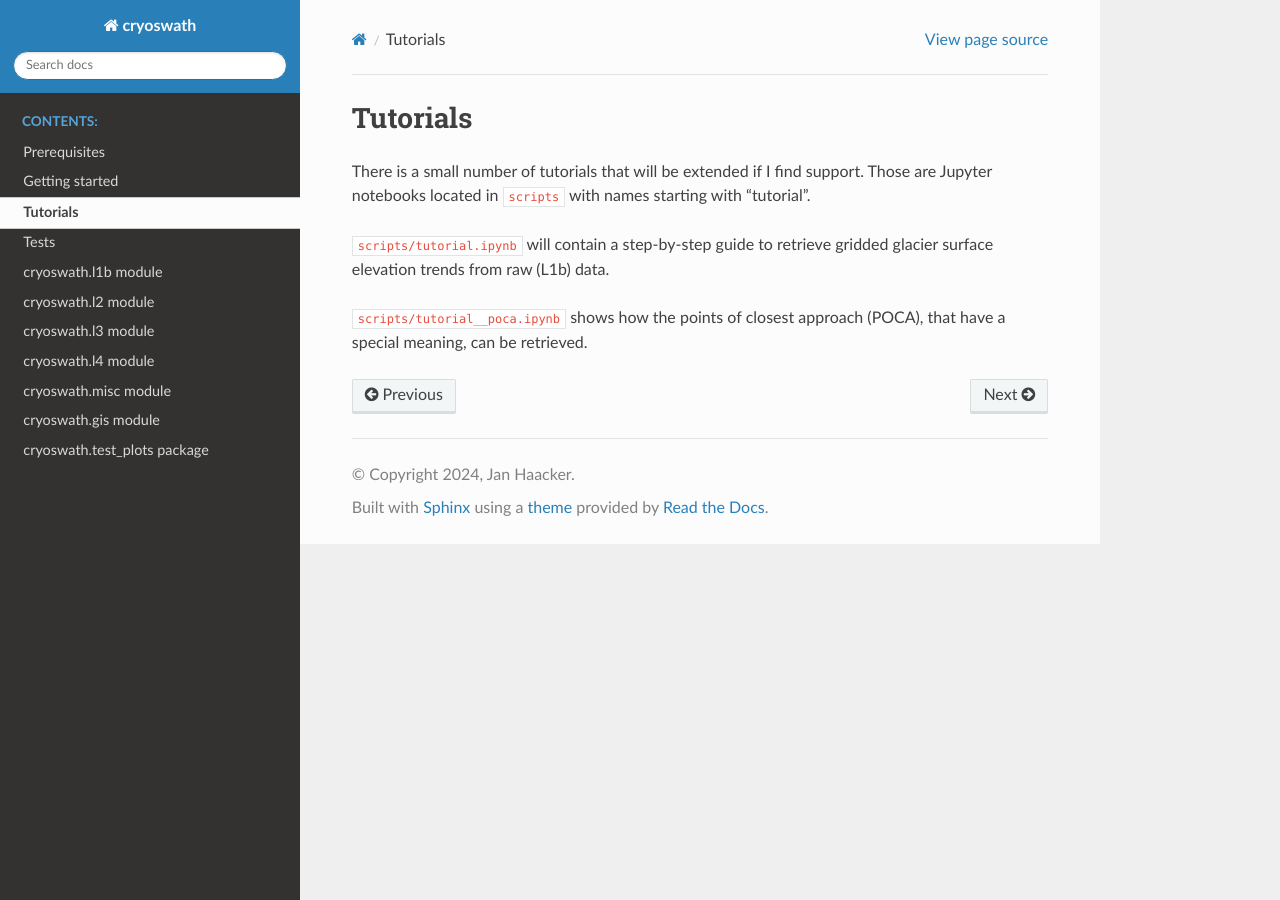
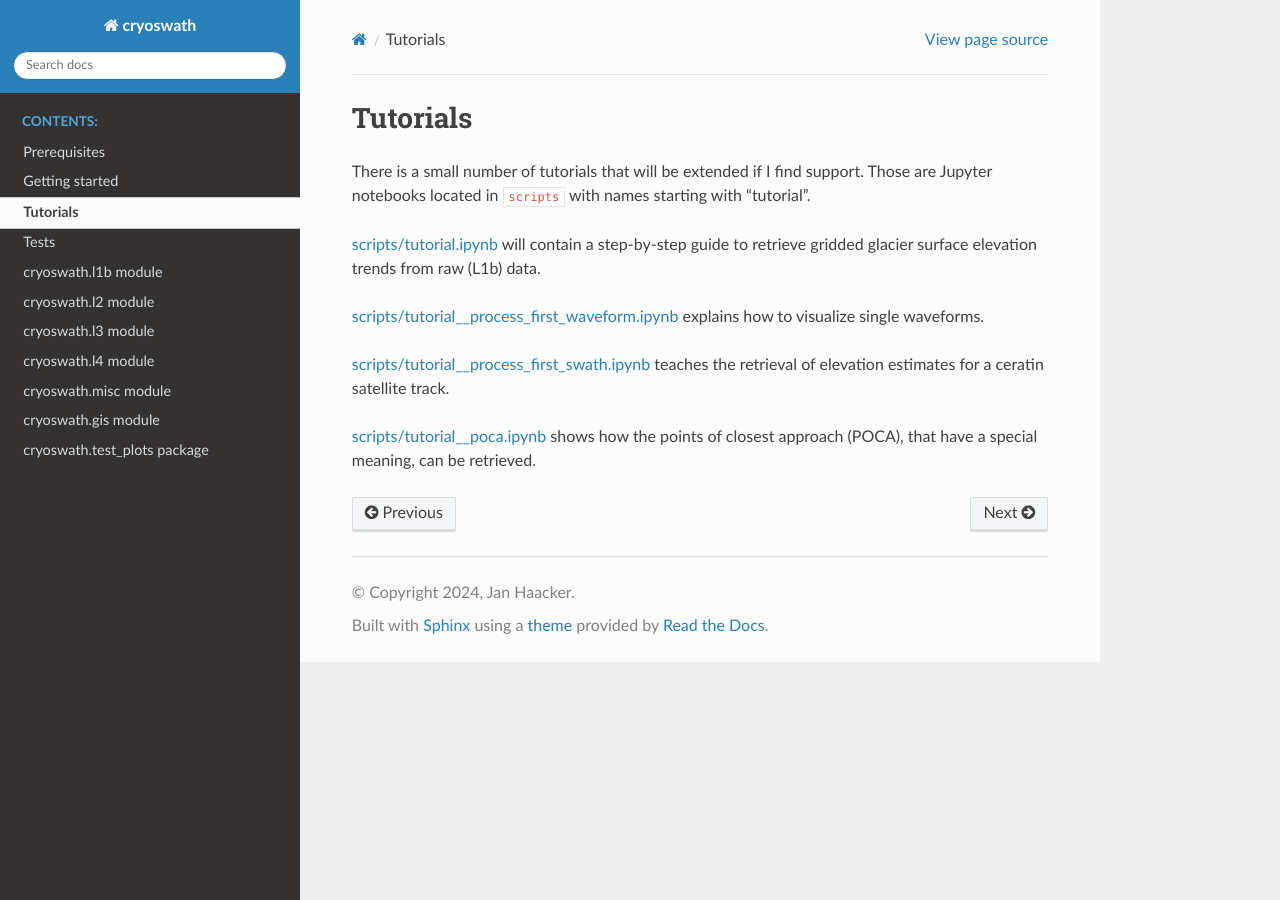
Before and after one commit to j-haacker/cryoswath, a Sphinx documentation site: the page built from docs/tutorials.rst, in a window 1280 px wide. Built offline with Sphinx 7.4.7 and the Read the Docs theme 3.1.0, drawn with Linux system fonts in a browser that asks for light colours.

Commit message:
chore(docs): update tutorials page

```diff
--- a/docs/tutorials.rst
+++ b/docs/tutorials.rst
@@ -4,6 +4,20 @@ Tutorials
 There is a small number of tutorials that will be extended if I find support.
 Those are Jupyter notebooks located in ``scripts`` with names starting with "tutorial".
 
-``scripts/tutorial.ipynb`` will contain a step-by-step guide to retrieve gridded glacier surface elevation trends from raw (L1b) data.
+`scripts/tutorial.ipynb
+<https://github.com/j-haacker/cryoswath/blob/main/scripts/tutorial.ipynb>`_
+will contain a step-by-step guide to retrieve gridded glacier surface
+elevation trends from raw (L1b) data.
 
-``scripts/tutorial__poca.ipynb`` shows how the points of closest approach (POCA), that have a special meaning, can be retrieved.
+`scripts/tutorial__process_first_waveform.ipynb
+<https://github.com/j-haacker/cryoswath/blob/main/scripts/tutorial__process_first_waveform.ipynb>`_
+explains how to visualize single waveforms.
+
+`scripts/tutorial__process_first_swath.ipynb
+<https://github.com/j-haacker/cryoswath/blob/main/scripts/tutorial__process_first_swath.ipynb>`_
+teaches the retrieval of elevation estimates for a ceratin satellite track.
+
+`scripts/tutorial__poca.ipynb
+<https://github.com/j-haacker/cryoswath/blob/main/scripts/tutorial__poca.ipynb>`_
+shows how the points of closest approach (POCA), that have a special
+meaning, can be retrieved.
```
